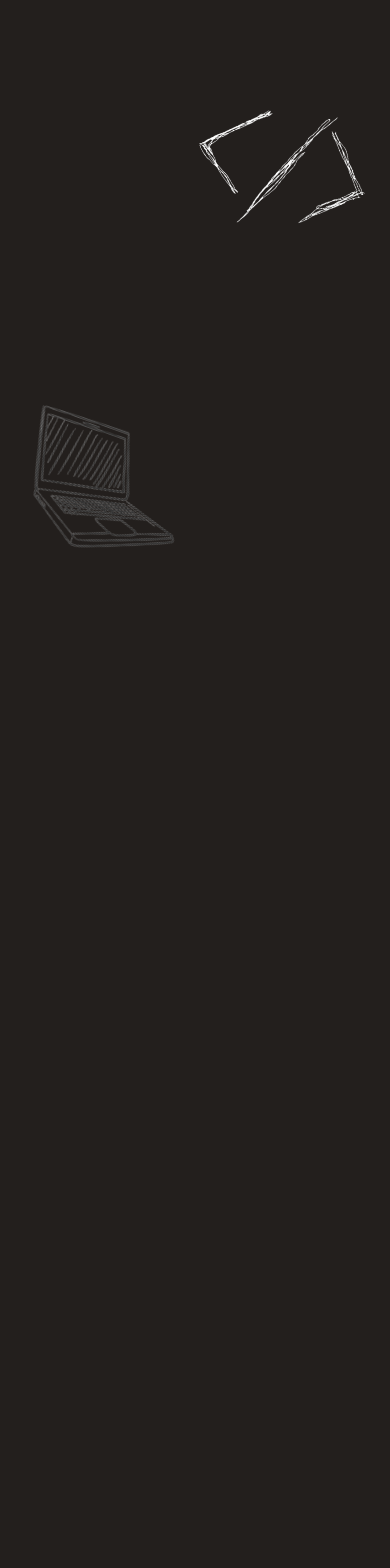
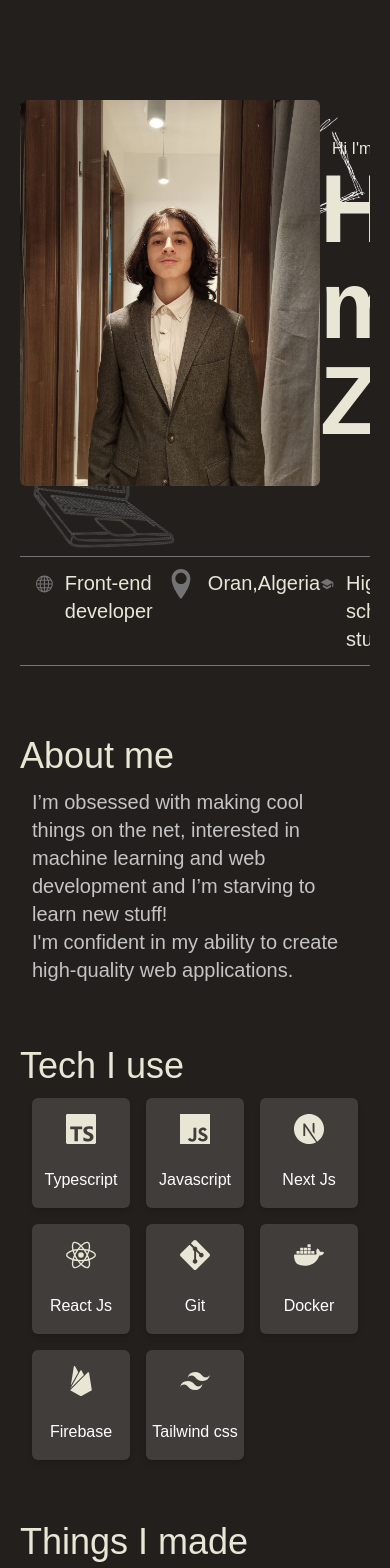
Before and after one commit to zaki031/portfolio, a Next.js app: page / in a window 390 px wide. Shown: the top 1568 px of the page. Built offline with nearby package versions, Linux system fonts and the light colour scheme.

Commit message:
phone changes

```diff
--- a/components/projects.jsx
+++ b/components/projects.jsx
@@ -10,7 +10,7 @@ const projects = () => {
         <h1 className='text-4xl text-[#E9E6D5]'>Things I made</h1>
 
         <div className="grid grid-cols-1 gap-4 p-3 grid-cols-rows-3">
-            <div className="bg-[#58555491]  p-4 rounded-md">
+            <div className="bg-[#58555491] duration-300 ease-out  shadow-md hover:-translate-y-1   p-4 rounded-md">
                 <div className="flex text-[#E9E6D5] text-3xl justify-between">
                 <h1 className='font-bold '>SkillUp </h1>
                 <div className="flex gap-5">
@@ -25,7 +25,7 @@ const projects = () => {
                     <div className="bg-[#E9E6D5] px-2 rounded-md ">Next Js</div>
                 </div>
             </div>
-            <div className="bg-[#58555491] p-4 rounded-md">
+            <div className="bg-[#58555491]  duration-300 ease-out  shadow-md hover:-translate-y-1 p-4 rounded-md">
                 <div className="flex text-[#E9E6D5] text-3xl justify-between">
                 <h1 className='font-bold '>7sky's restaurant </h1>
                 <div className="flex gap-5">
@@ -42,7 +42,7 @@ const projects = () => {
 
                 </div>
             </div>
-            <div className="bg-[#58555491]  p-4 rounded-md">
+            <div className="bg-[#58555491]  duration-300 ease-out  shadow-md hover:-translate-y-1  p-4 rounded-md">
                 <div className="flex text-[#E9E6D5] text-3xl justify-between">
                 <h1 className='font-bold '>Cryptito </h1>
                 <div className="flex gap-5">
--- a/components/tech.jsx
+++ b/components/tech.jsx
@@ -4,44 +4,44 @@ const tech = () => {
   return (
     <div className='mt-[50px]'>
         <h1 className='text-4xl text-[#E9E6D5]'>Tech I use</h1>
-        <div class="grid grid-cols-4 grid-rows-2 gap-4 p-3">
-  <div class="bg-[#58555491] text-white text-center py-4 rounded-md">
+        <div className="grid grid-cols-3 grid-rows-3 gap-4 p-3 lg:grid-rows-2 lg:grid-cols-4">
+  <div className="bg-[#58555491] duration-300 ease-out  shadow-md hover:-translate-y-1  text-white text-center py-4 rounded-md">
     <SiTypescript className='mx-auto text-3xl text-[#E9E6D5]'/>
     <br />
     <p>Typescript</p>
   </div>
-  <div class="bg-[#58555491] text-white text-center py-4 rounded-md">
+  <div className="bg-[#58555491] duration-300 ease-out  shadow-md hover:-translate-y-1  text-white text-center py-4 rounded-md">
   <SiJavascript className='mx-auto text-3xl text-[#E9E6D5]'/>
   <br />
     <p>Javascript</p>
   </div>
-  <div class="bg-[#58555491] text-white text-center py-4 rounded-md">
+  <div className="bg-[#58555491] duration-300 ease-out  shadow-md hover:-translate-y-1  text-white text-center py-4 rounded-md">
     <SiNextdotjs className='mx-auto text-3xl text-[#E9E6D5]'/>
     <br />
     <p>Next Js</p>
   </div>
-  <div class="bg-[#58555491] text-white text-center py-4 rounded-md">
+  <div className="bg-[#58555491] duration-300 ease-out  shadow-md hover:-translate-y-1  text-white text-center py-4 rounded-md">
     <SiReact className='mx-auto text-3xl text-[#E9E6D5]'/>
     <br />
     <p>React Js</p>
   </div>
-  <div class="bg-[#58555491] text-white text-center py-4 rounded-md">
+  <div className="bg-[#58555491] duration-300 ease-out  shadow-md hover:-translate-y-1  text-white text-center py-4 rounded-md">
     <SiGit className='mx-auto text-3xl text-[#E9E6D5]'/>
     <br />
     <p>Git</p>
   </div>
-  <div class="bg-[#58555491] text-white text-center py-4 rounded-md">
+  <div className="bg-[#58555491] duration-300 ease-out  shadow-md hover:-translate-y-1  text-white text-center py-4 rounded-md">
     <SiDocker className='mx-auto text-3xl text-[#E9E6D5]'/>
     <br />
     <p>Docker</p>
   </div>
 
-  <div class="bg-[#58555491] text-white text-center py-4 rounded-md">
+  <div className="bg-[#58555491] duration-300 ease-out  shadow-md hover:-translate-y-1  text-white text-center py-4 rounded-md">
     <SiFirebase className='mx-auto text-3xl text-[#E9E6D5]'/>
     <br />
     <p>Firebase</p>
   </div>
-  <div class="bg-[#58555491] text-white text-center py-4 rounded-md">
+  <div className="bg-[#58555491] duration-300 ease-out  shadow-md hover:-translate-y-1  text-white text-center py-4 rounded-md">
     <SiTailwindcss className='mx-auto text-3xl text-[#E9E6D5]'/>
     <br />
     <p>Tailwind css</p>
--- a/pages/index.js
+++ b/pages/index.js
@@ -16,7 +16,7 @@ import { Inter } from 'next/font/google'
 
 export default function Home() {
   return (
-    <div className='overflow-x-hidden mx-[250px]'>
+    <div className='overflow-x-hidden mx-[20px] lg:mx-[250px]'>
       <Head>
         <title>Zakaria</title>
         <meta name="description" content="your local tech nerd" />
```
Also changed, not shown: components/hero.jsx (+3 -4 lines).
